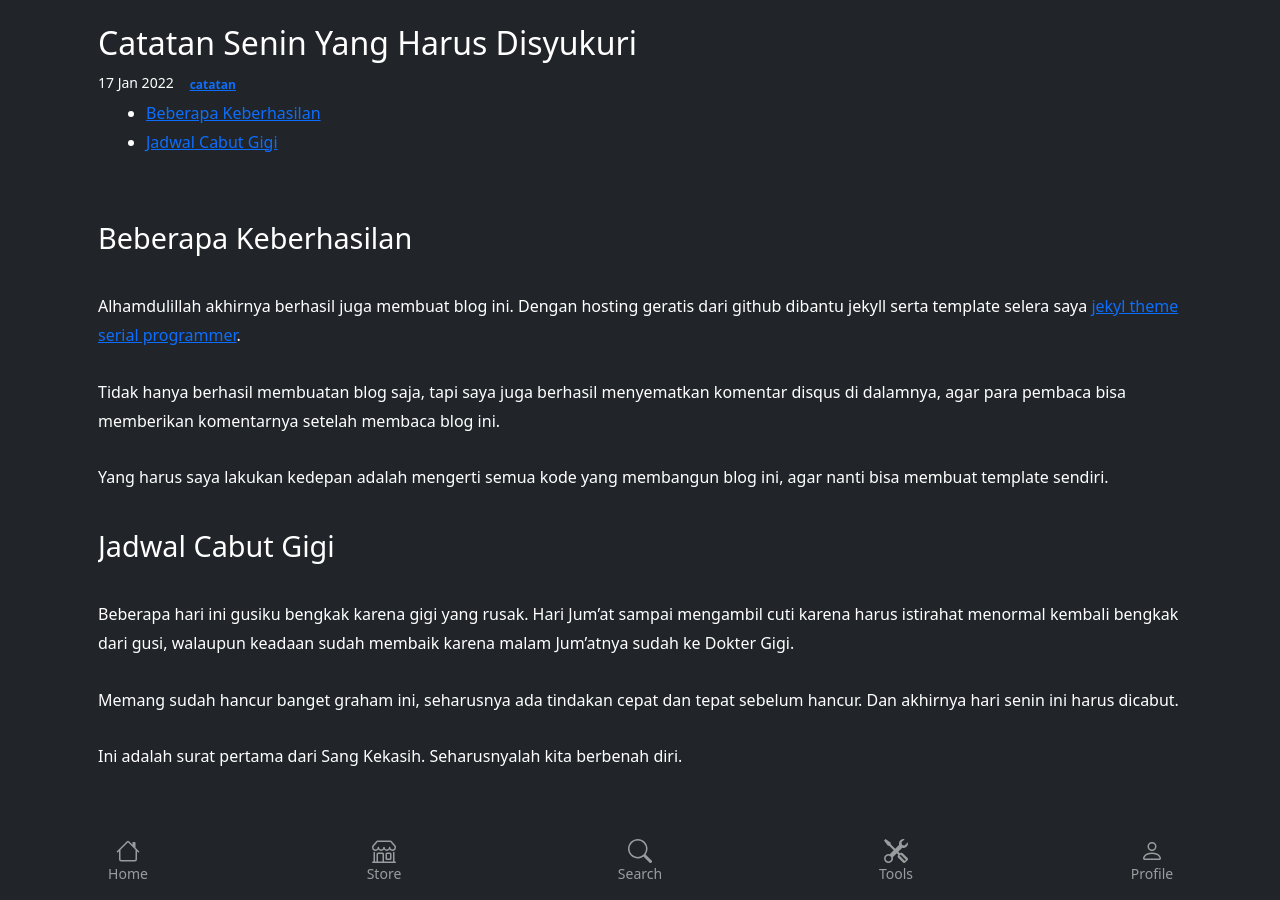
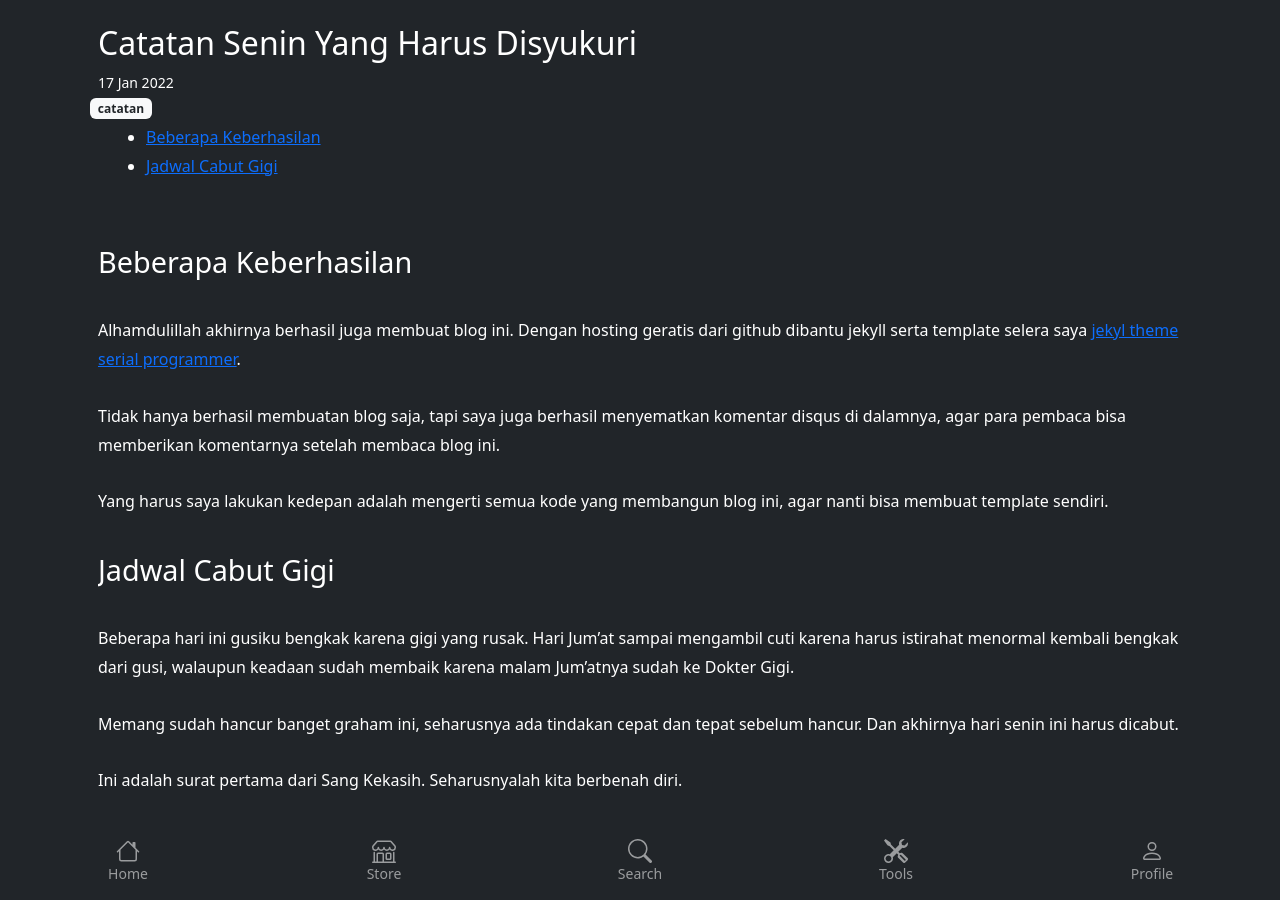
Before and after one commit to angganesia/angganesia.github.io, a Jekyll site: the page built from _posts/2022-01-17-senin-yang-menyenangkan.md, in a window 1280 px wide. Built offline with Jekyll 4.4.1, drawn with Linux system fonts in a browser that asks for light colours; comment, search, counter and statistics services are not loaded.

Commit message:
update post.html

```diff
--- a/_layouts/post.html
+++ b/_layouts/post.html
@@ -6,9 +6,11 @@ layout: default
   <div class="article-header">
     <h2 class="article-title">{{page.title}}</h2>
     <small class="date">{{page.date | date_to_string}}</small>
-    <div class="m-1 categories col-auto badge text-bg-dark">
+    <div class="row align-items-start">
       {% for c in page.categories %}
-      <a class="category">{{c}}</a>
+      <div class="m-1 categories col-auto badge text-bg-light">
+        <a class="category link-dark link-offset-2 link-underline-opacity-0 link-underline-opacity-0-hover">{{c}}</a>
+      </div>
       {% endfor %}
     </div>
   </div>
```
